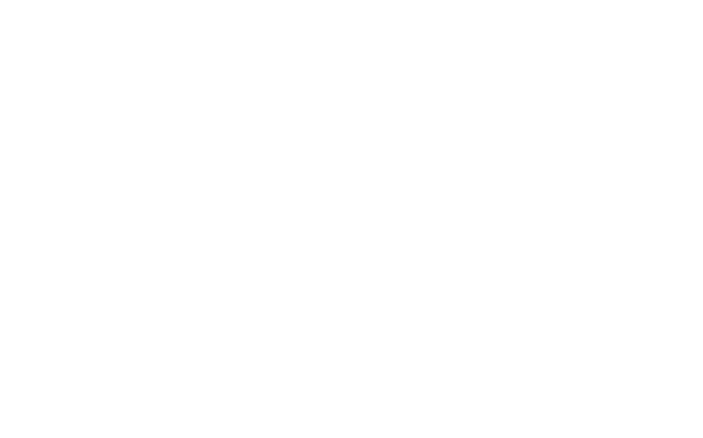
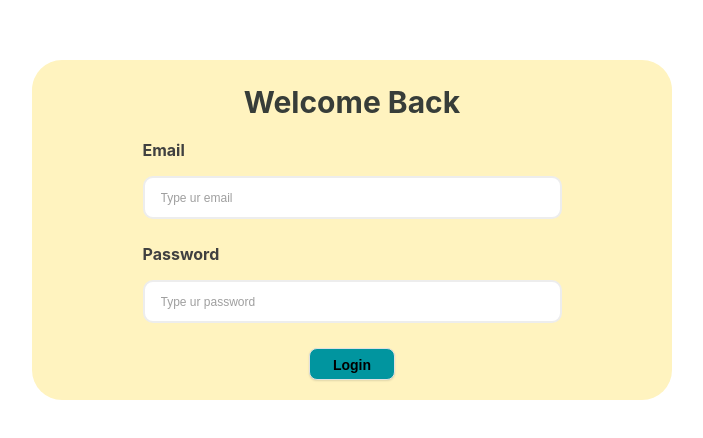
Before and after one commit to boogerjosh/rakamin-mini-project, a React (Create React App) app in the folder kanban-board/: page /login in a window 1280 px wide. Before the commit this address had no page. Shown: the part 170-608 px from the top of the page, without its empty margins (288-991 px from the left). Built offline with nearby package versions, Linux system fonts and the light colour scheme.

Commit message:
npm build commit

```diff
--- a/kanban-board/src/App.js
+++ b/kanban-board/src/App.js
@@ -13,9 +13,9 @@ function App() {
         <BrowserRouter>
           <Routes>
             <Route element={<ProtectedRoute />}>
-              <Route path="/v1" element={<MainPages />} exact/>
+              <Route path="/" element={<MainPages />} exact/>
             </Route>
-            <Route path="/v1/login" element={<Login />}></Route>
+            <Route path="/login" element={<Login />}></Route>
           </Routes>
         </BrowserRouter>
       </Provider>
```
